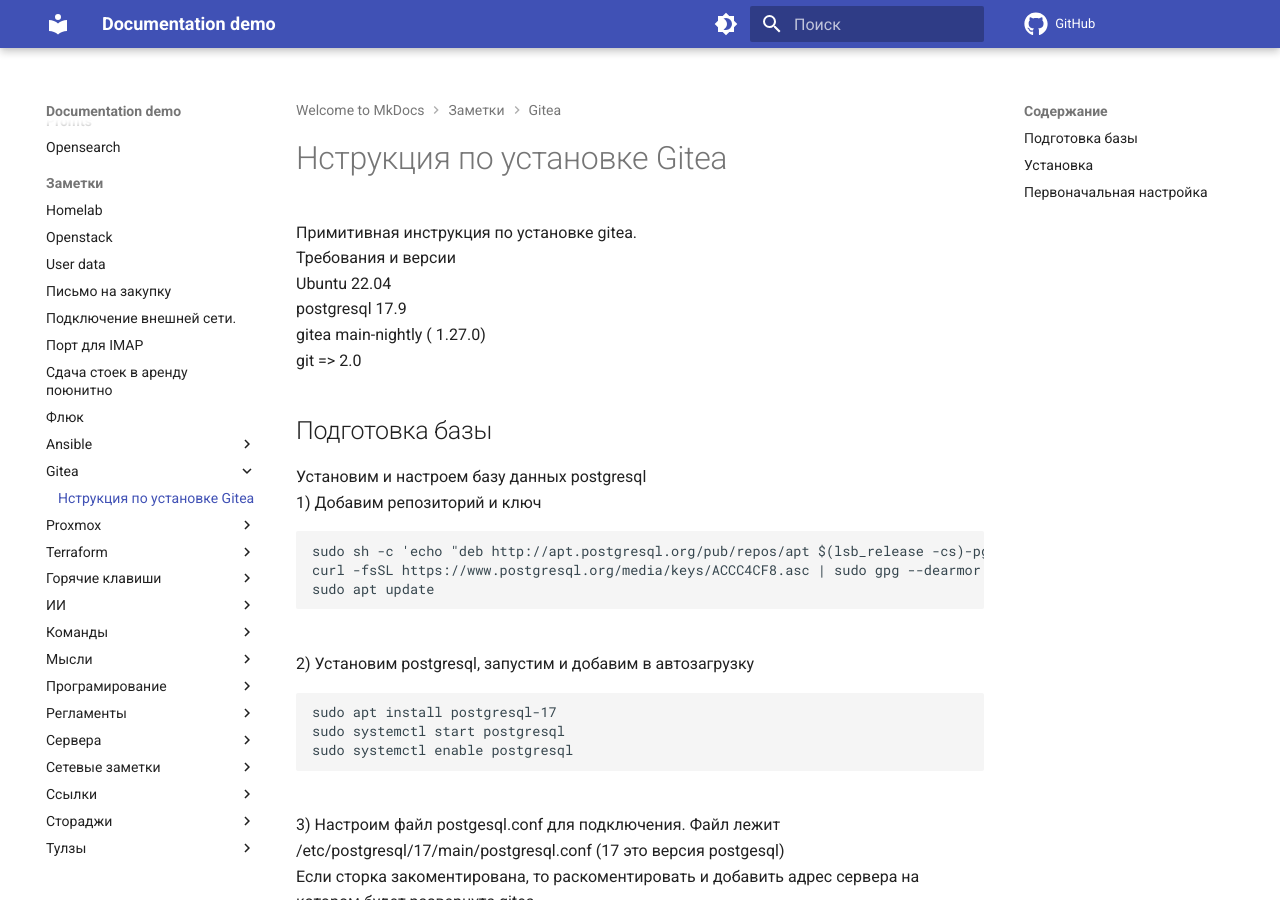
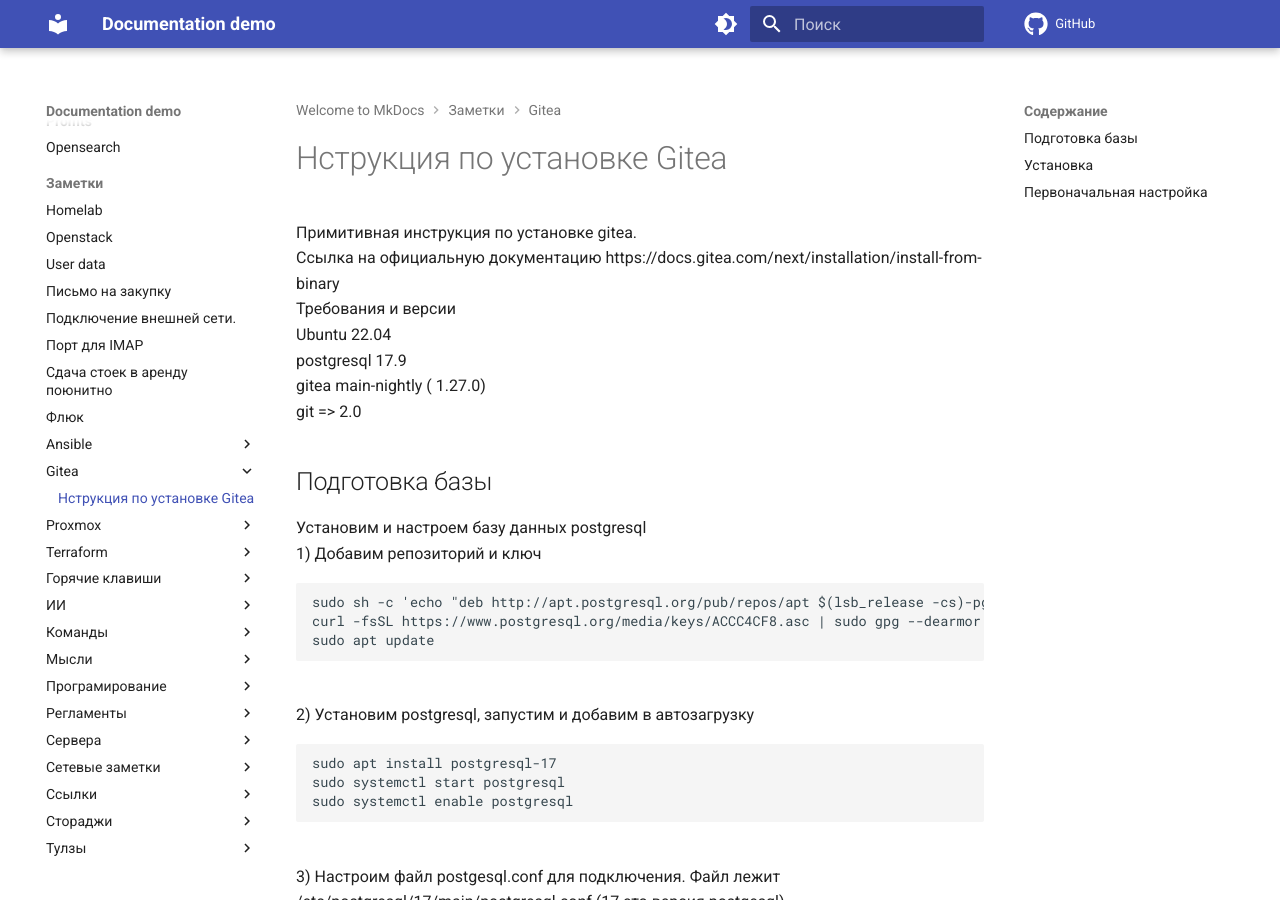
Before and after one commit to SailorUpiter/mkdocs, an MkDocs documentation site: the page built from docs/Заметки/gitea/install.md, in a window 1280 px wide and 900 px high. Built offline with MkDocs 1.6.1 and Material for MkDocs 9.7.7, drawn with Linux system fonts in a browser that asks for light colours; comment, search, counter and statistics services are not loaded.

Commit message:
add doc url

```diff
--- a/docs/Заметки/gitea/install.md
+++ b/docs/Заметки/gitea/install.md
@@ -1,5 +1,6 @@
 # Нструкция по установке Gitea
 Примитивная инструкция по установке gitea.
+Ссылка на официальную документацию https://docs.gitea.com/next/installation/install-from-binary
 Требования и версии
 Ubuntu 22.04
 postgresql 17.9
```
